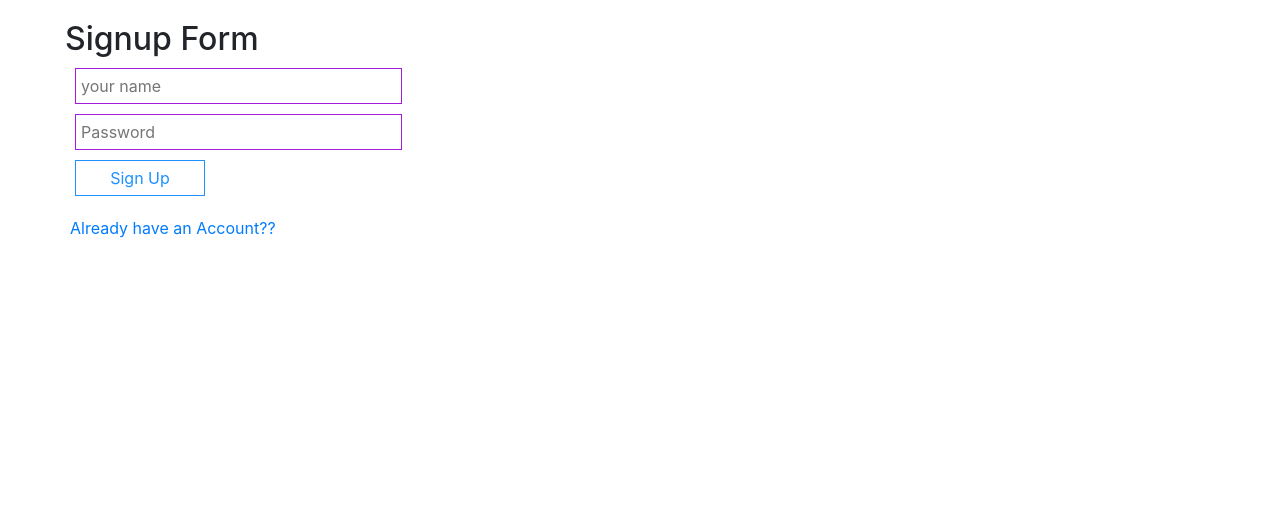
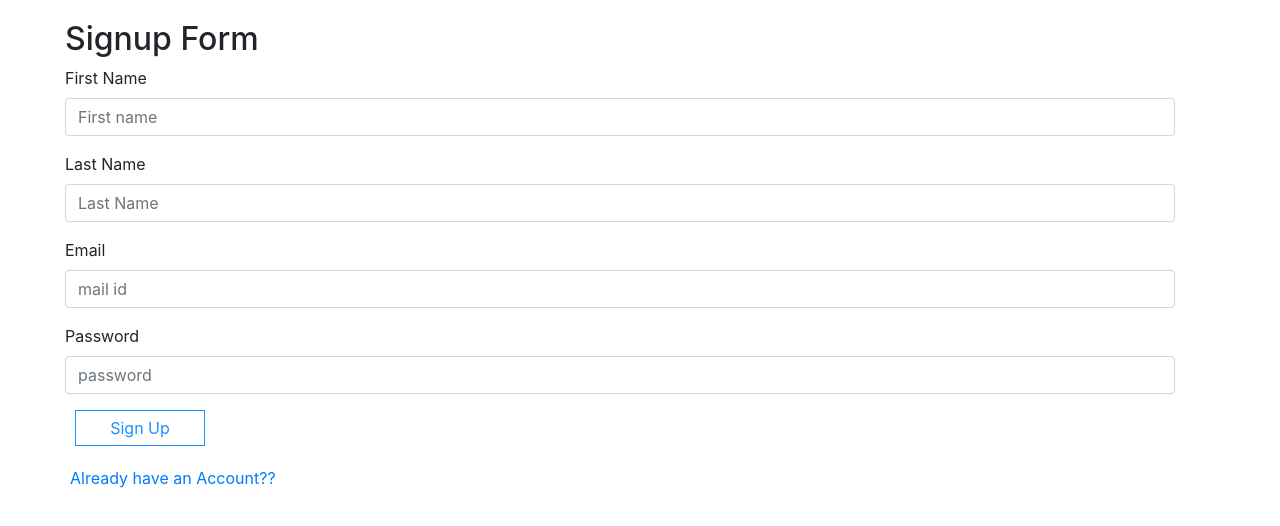
Before and after one commit to Annamalaisaravanan/Authentication-system-JS, a plain HTML site: page signup.html in a window 1280 px wide. Drawn offline with nearby package versions, Linux system fonts and the light colour scheme.

Commit message:
Update signup.html

```diff
--- a/signup.html
+++ b/signup.html
@@ -48,13 +48,23 @@
 
       <div class="container">
           <h2>Signup Form</h2>
-            <form role='form' onsubmit= "return validate()" action='dashboard.html' method='POST'>
-                <div class='form-group'>
-                    <input type='text' id='name' name='name' placeholder='your name'>
-                </div>
-                <div class='form-group'>
-                    <input type='password' id='password' name='password' placeholder='Password'>
-                </div>
+            <form role='form' onsubmit="return validate()" action = "dashboard.html" method="POST">
+                <div class="mb-3">
+                    <label for="exampleFormControlInput1" class="form-label">First Name</label>
+                    <input type="name" class="form-control" id="name" placeholder="First name">
+                  </div>
+                  <div class="mb-3">
+                    <label for="exampleFormControlInput1" class="form-label">Last Name</label>
+                    <input type="name" class="form-control" id="last" placeholder="Last Name">
+                  </div>
+                  <div class="mb-3">
+                    <label for="exampleFormControlInput1" class="form-label">Email</label>
+                    <input type="email" class="form-control" id="email" placeholder="mail id">
+                  </div>
+                  <div class="mb-3">
+                    <label for="exampleFormControlInput1" class="form-label">Password</label>
+                    <input type="password" class="form-control" id="password" placeholder="password">
+                  </div>
                 <div class='form-group'>
                     <button id='btnin' type='submit'>Sign Up</button>
                 </div>
```
